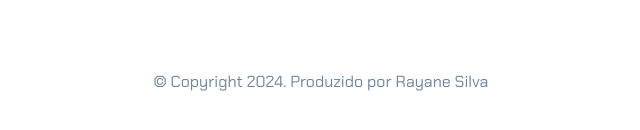
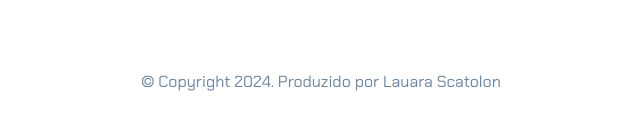
Before and after one commit to llauara/recuper-ao, a plain HTML site: page index.html in a window 1280 px wide. Shown: the part 1597-1727 px from the top of the page, 319-959 px from the left. Drawn offline with nearby package versions, Linux system fonts and the light colour scheme.

Commit message:
Update index.html

```diff
--- a/index.html
+++ b/index.html
@@ -272,7 +272,7 @@
         </div>
     <footer class="container py-5">
         </div>
-        <p class="my-5 text-center">© Copyright 2024. Produzido por Rayane Silva</p>
+        <p class="my-5 text-center">© Copyright 2024. Produzido por Lauara Scatolon</p>
     </footer>
 
     <script src="https://cdn.jsdelivr.net/npm/bootstrap@5.3.2/dist/js/bootstrap.bundle.min.js"></script>
```
